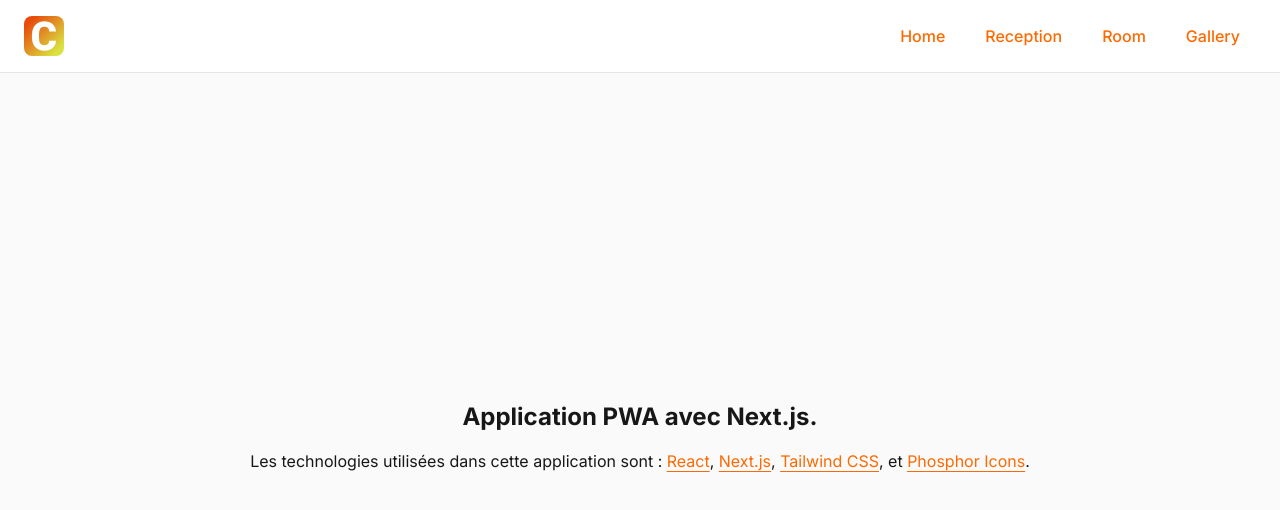
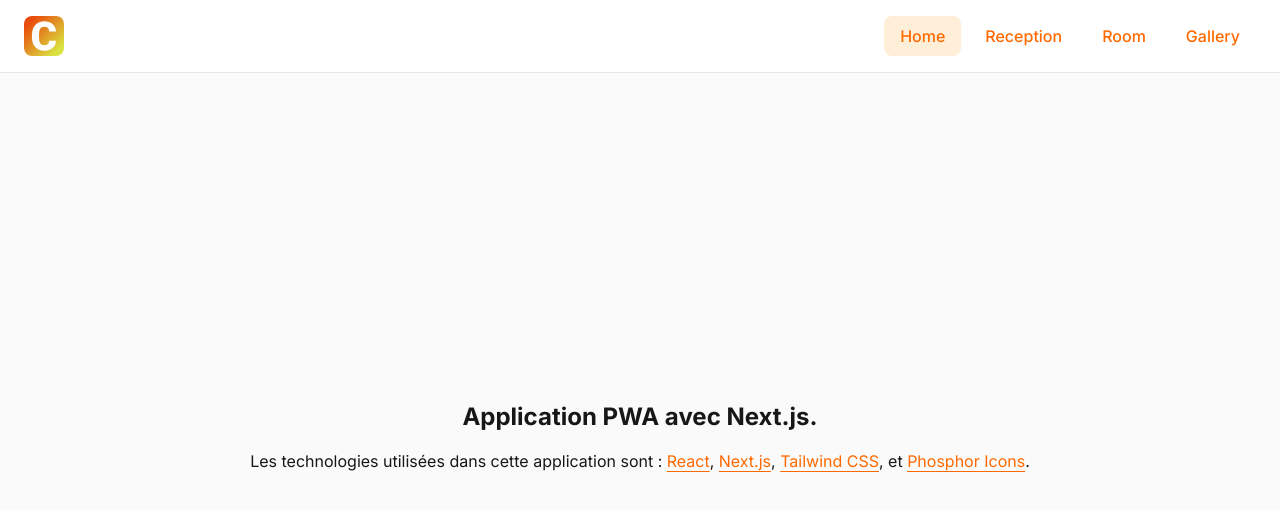
Before and after one commit to soniiix/mds-next-pwa, a Next.js app: page / in a window 1280 px wide. Shown: the top 510 px of the page. Built offline with nearby package versions, Linux system fonts and the light colour scheme.

Commit message:
feat: handle active tabs

```diff
--- a/app/layout.tsx
+++ b/app/layout.tsx
@@ -1,30 +1,51 @@
+"use client";
+
 import Link from "next/link";
+import { usePathname } from "next/navigation";
 import "./globals.css";
-import { Inter } from 'next/font/google'
+import { Inter } from "next/font/google";
 
 const inter = Inter({
-    subsets: ['latin'],
-})
+    subsets: ["latin"],
+});
 
-export default function RootLayout({
-    children,
-}: {
-    children: React.ReactNode
+export default function RootLayout({children}: {
+    children: React.ReactNode;
 }) {
+    const pathname = usePathname();
+
+    const links = [
+        { href: "/", label: "Home" },
+        { href: "/reception", label: "Reception" },
+        { href: "/room", label: "Room" },
+        { href: "/gallery", label: "Gallery" },
+    ];
+
     return (
         <html lang="en" className={inter.className}>
             <body className="min-h-screen flex flex-col bg-neutral-50 selection:bg-orange-500 selection:text-white">
                 <nav className="flex items-center justify-between bg-white border-b border-neutral-200 w-full px-6 py-4">
                     <Link href="/"><img src="icon.svg" alt="Logo" className="h-10 w-10 rounded-lg"/></Link>
                     <div className="flex items-center gap-2">
-                        <Link href="/" className="text-orange-500 font-medium px-4 py-2 hover:bg-orange-100/60 rounded-lg transition">Home</Link>
-                        <Link href="/room" className="text-orange-500 font-medium px-4 py-2 hover:bg-orange-100/60 rounded-lg transition">Reception</Link>
-                        <Link href="/room" className="text-orange-500 font-medium px-4 py-2 hover:bg-orange-100/60 rounded-lg transition">Room</Link>
-                        <Link href="/room" className="text-orange-500 font-medium px-4 py-2 hover:bg-orange-100/60 rounded-lg transition">Gallery</Link>
+                        {links.map((link) => {
+                            const isActive = pathname === link.href;
+                            return (
+                                <Link
+                                    key={link.href}
+                                    href={link.href}
+                                    className={`px-4 py-2 rounded-lg font-medium transition text-orange-500 ${isActive
+                                            ? "bg-orange-100/90"
+                                            : "hover:bg-orange-100/60"
+                                        }`}
+                                >
+                                    {link.label}
+                                </Link>
+                            );
+                        })}
                     </div>
                 </nav>
                 {children}
             </body>
         </html>
-    )
+    );
 }
```
